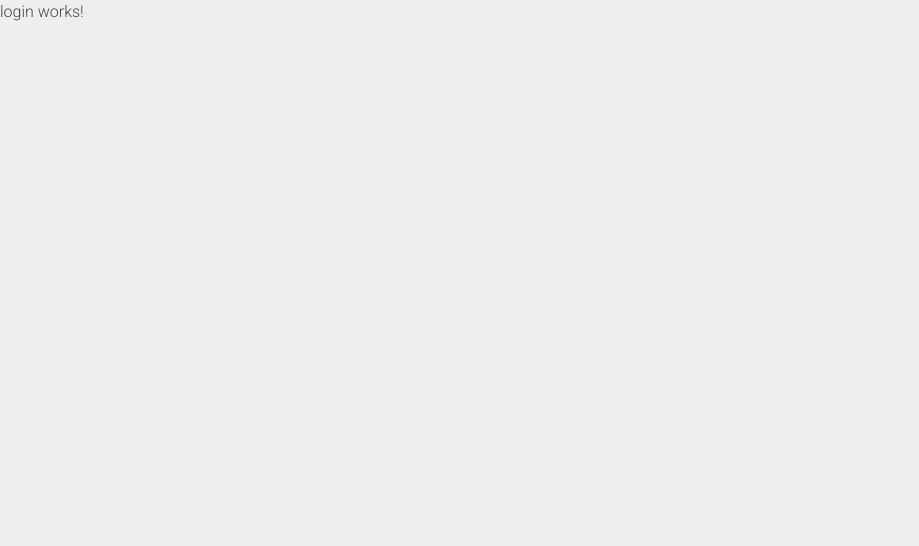
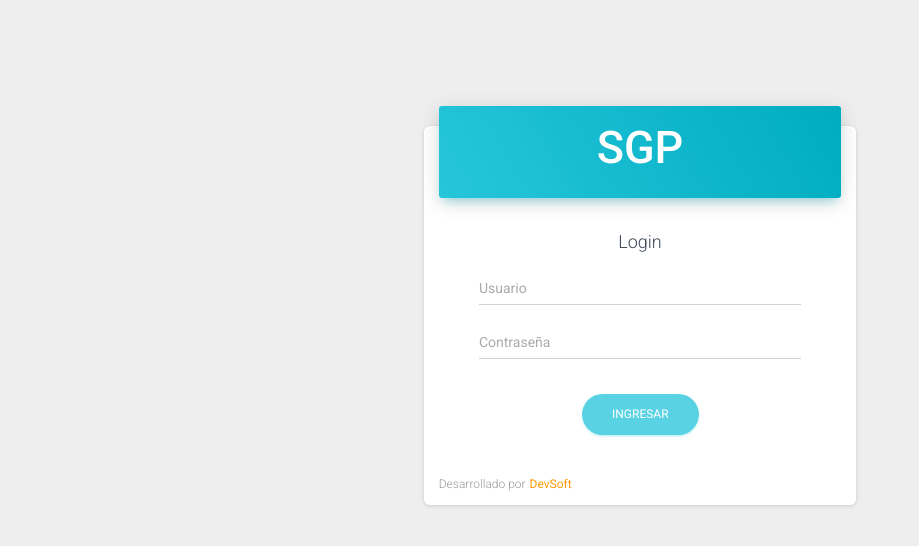
Before and after one commit to DjAldrinho/sgp-front-asogecred, an Angular app: page /login in a window 1280 px wide. Shown: the top 546 px of the page, without its empty margins (0-919 px from the left). Built offline with nearby package versions, Linux system fonts and the light colour scheme.

Commit message:
ADD: se creo la pantalla de login

```diff
--- /dev/null
+++ b/src/app/auth/login/login.component.css
@@ -0,0 +1,10 @@
+.square {
+  max-height: 150px;
+  max-width: 150px;
+  height: 100px !important;
+  width: 100px !important;
+}
+
+.form-control {
+  background-image: linear-gradient(to top, #00a5bb 2px, rgba(156, 39, 176, 0) 2px), linear-gradient(to top, #d2d2d2 1px, rgba(210, 210, 210, 0) 1px);
+}
--- a/src/app/auth/login/login.component.html
+++ b/src/app/auth/login/login.component.html
@@ -1 +1,40 @@
-<p>login works!</p>
+<div class="container w-100 h-100 pt-5">
+  <div class="flex-column justify-content-center align-items-center pt-5">
+    <div class="lex-row justify-content-center align-items-center ">
+      <div class="col-md-5 col-sm-12 mx-auto">
+        <div class="card card-profile">
+          <div class="card-header card-header-info">
+            <h1 class="text-white text-uppercase font-weight-bold display-3">SGP</h1>
+          </div>
+          <div class="card-body">
+            <h4 class="card-title mb-2 mt-3">Login</h4>
+            <form>
+              <div class="row">
+                <div class="col-10 mx-auto">
+                  <div class="form-group">
+                    <input type="text" id="user" class="form-control" placeholder="Usuario">
+                    <small *ngIf="error" id="userMessage" class="form-text text-muted text-danger float-left">El usuario es requerido</small>
+                  </div>
+                </div>
+              </div>
+              <div class="row">
+                <div class="col-10 mx-auto">
+                  <div class="form-group">
+                    <input type="text" id="password" class="form-control" placeholder="Contraseña">
+                    <small *ngIf="error" id="passwordMessage" class="form-text text-muted text-danger float-left">La contraseña es requerida</small>
+                  </div>
+                </div>
+              </div>
+            </form>
+            <button class="btn btn-info btn-round mt-4 disabled" type="button">INGRESAR</button>
+          </div>
+          <div class="card-footer mt-2">
+            <div class="stats">
+              Desarrollado por <a href="#" target="_blank" class="ml-1 text-warning"><strong>DevSoft</strong></a>
+            </div>
+          </div>
+        </div>
+      </div>
+    </div>
+  </div>
+</div>
--- a/src/app/auth/login/login.component.ts
+++ b/src/app/auth/login/login.component.ts
@@ -1,14 +1,15 @@
-import { Component, OnInit } from '@angular/core';
+import {Component, OnInit} from '@angular/core';
 
 @Component({
   selector: 'app-login',
-  templateUrl: './login.component.html',
-  styles: [
-  ]
+  templateUrl: 'login.component.html',
+  styleUrls: ['login.component.css']
 })
 export class LoginComponent implements OnInit {
+  error: boolean;
 
-  constructor() { }
+  constructor() {
+  }
 
   ngOnInit(): void {
   }
```
